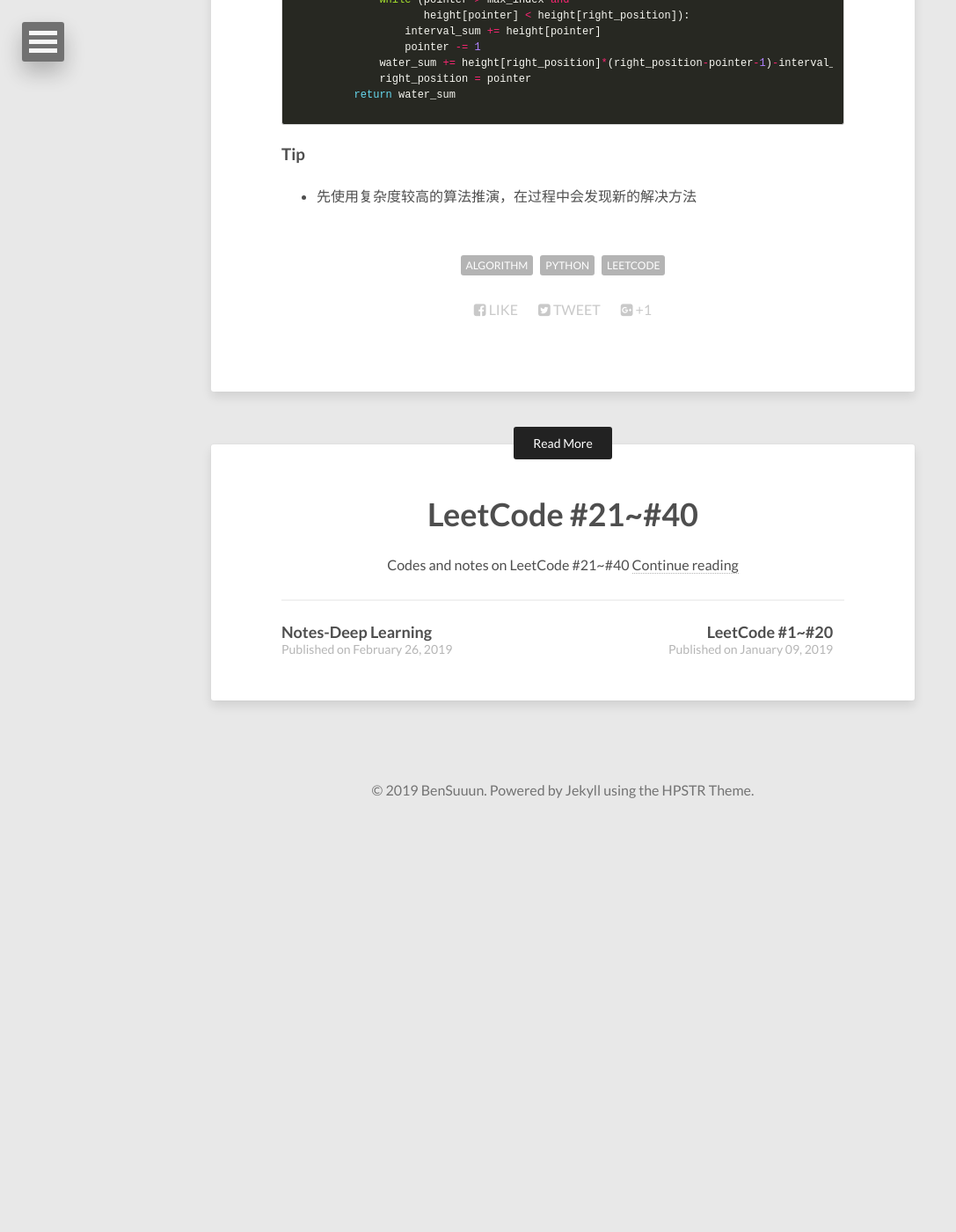
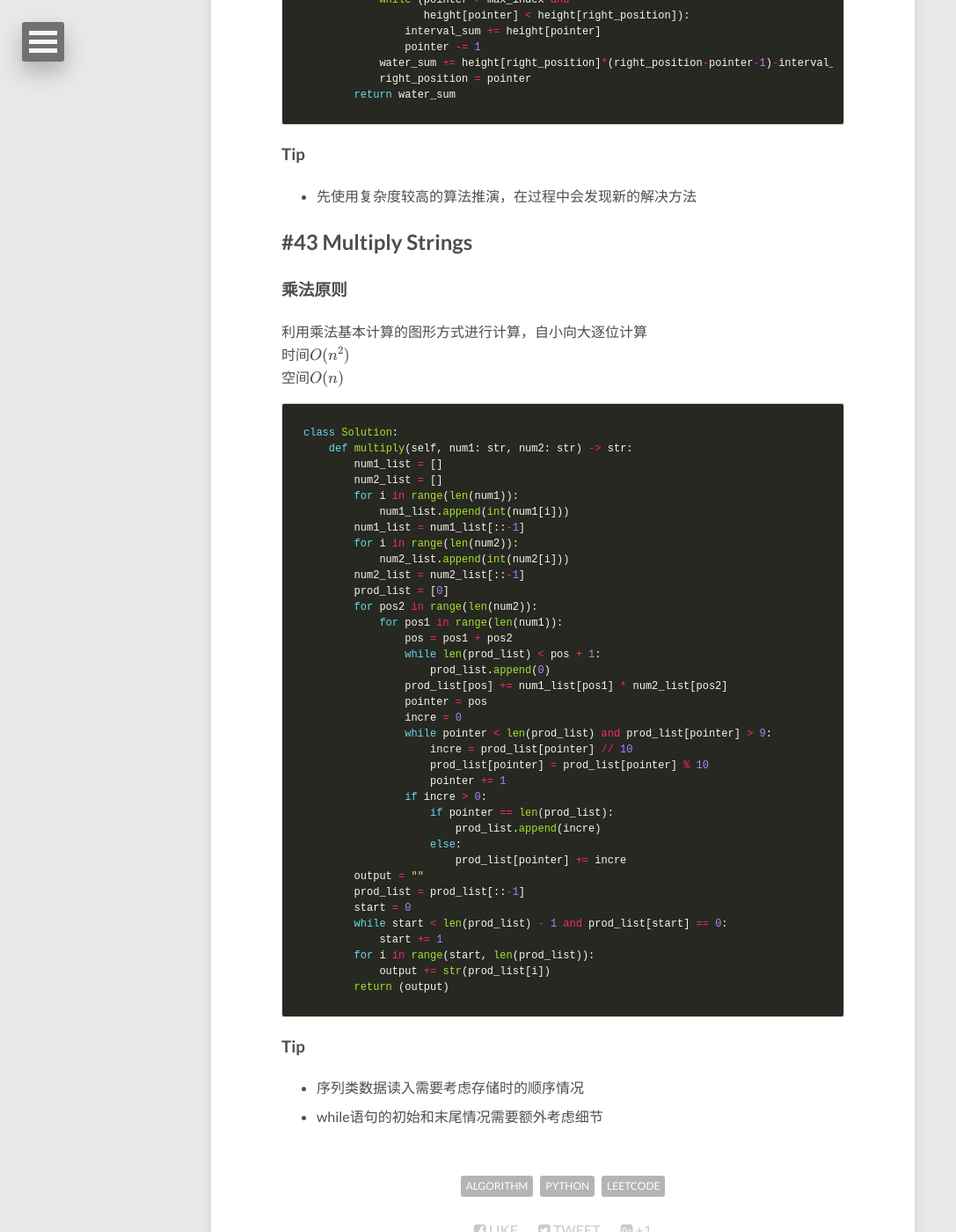
Before and after one commit to Wangbin-Sun/wangbin-sun.github.io, a Jekyll site: the page built from _posts/2019-03-29-leetcode-41-to-60.md, in a window 1280 px wide and 1400 px high, scrolled down 2088 px. Shown: the whole window at 88% size, without its empty margins (0-1087 px from the left). Built offline with Jekyll 4.4.1, drawn with Linux system fonts in a browser that asks for light colours; nearby versions of some CDN libraries; formulas are drawn with MathJax 3; before the commit the page ends 3027 px from its top, so only the background shows below that.

Commit message:
Update Leetcode to #43

````diff
--- a/_posts/2019-03-29-leetcode-41-to-60.md
+++ b/_posts/2019-03-29-leetcode-41-to-60.md
@@ -84,3 +84,52 @@ class Solution:
 
 ### Tip
 * 先使用复杂度较高的算法推演，在过程中会发现新的解决方法
+
+## #43 Multiply Strings
+
+### 乘法原则
+利用乘法基本计算的图形方式进行计算，自小向大逐位计算
+时间$O(n^2)$
+空间$O(n)$
+```python
+class Solution:
+    def multiply(self, num1: str, num2: str) -> str:
+        num1_list = []
+        num2_list = []
+        for i in range(len(num1)):
+            num1_list.append(int(num1[i]))
+        num1_list = num1_list[::-1]
+        for i in range(len(num2)):
+            num2_list.append(int(num2[i]))
+        num2_list = num2_list[::-1]
+        prod_list = [0]
+        for pos2 in range(len(num2)):
+            for pos1 in range(len(num1)):
+                pos = pos1 + pos2
+                while len(prod_list) < pos + 1:
+                    prod_list.append(0)
+                prod_list[pos] += num1_list[pos1] * num2_list[pos2]
+                pointer = pos
+                incre = 0
+                while pointer < len(prod_list) and prod_list[pointer] > 9:
+                    incre = prod_list[pointer] // 10
+                    prod_list[pointer] = prod_list[pointer] % 10
+                    pointer += 1
+                if incre > 0:
+                    if pointer == len(prod_list):
+                        prod_list.append(incre)
+                    else:
+                        prod_list[pointer] += incre
+        output = ""
+        prod_list = prod_list[::-1]
+        start = 0
+        while start < len(prod_list) - 1 and prod_list[start] == 0:
+            start += 1
+        for i in range(start, len(prod_list)):
+            output += str(prod_list[i])
+        return (output)
+```
+
+### Tip
+* 序列类数据读入需要考虑存储时的顺序情况
+* while语句的初始和末尾情况需要额外考虑细节
````
